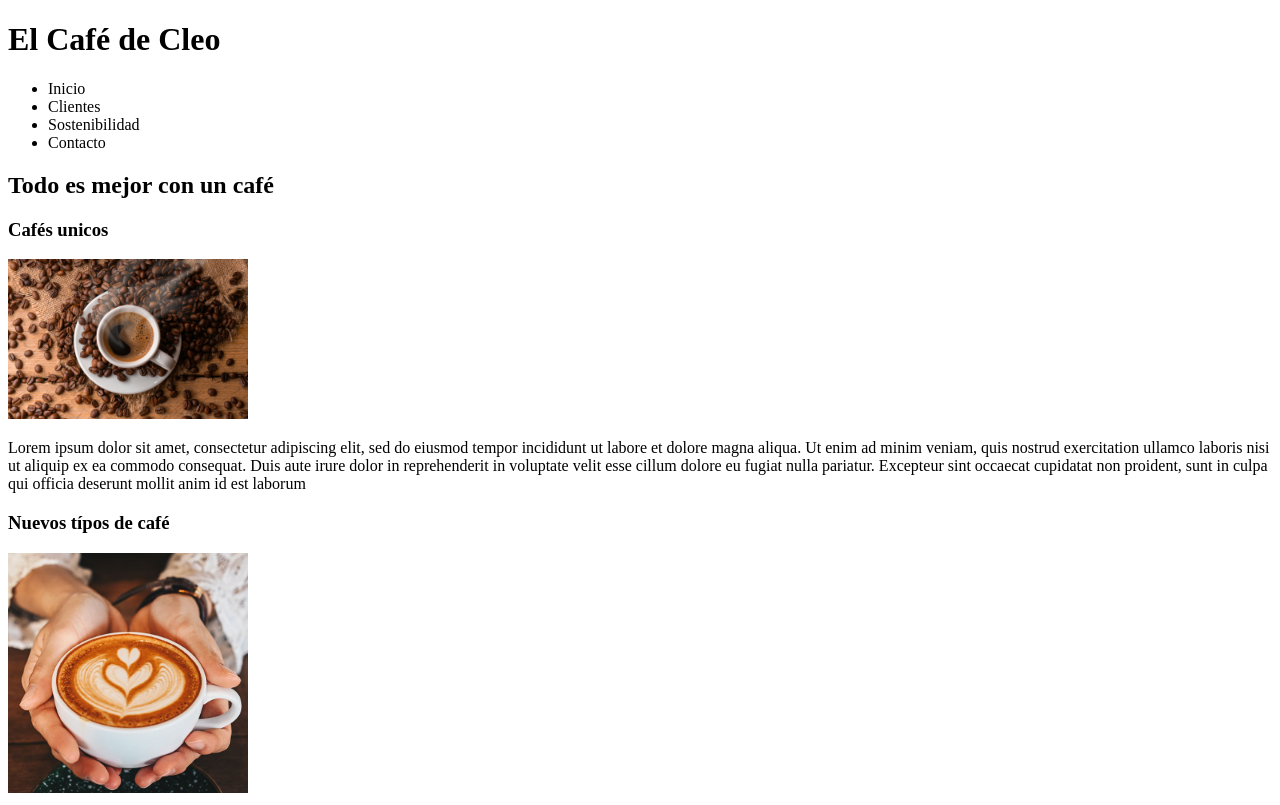
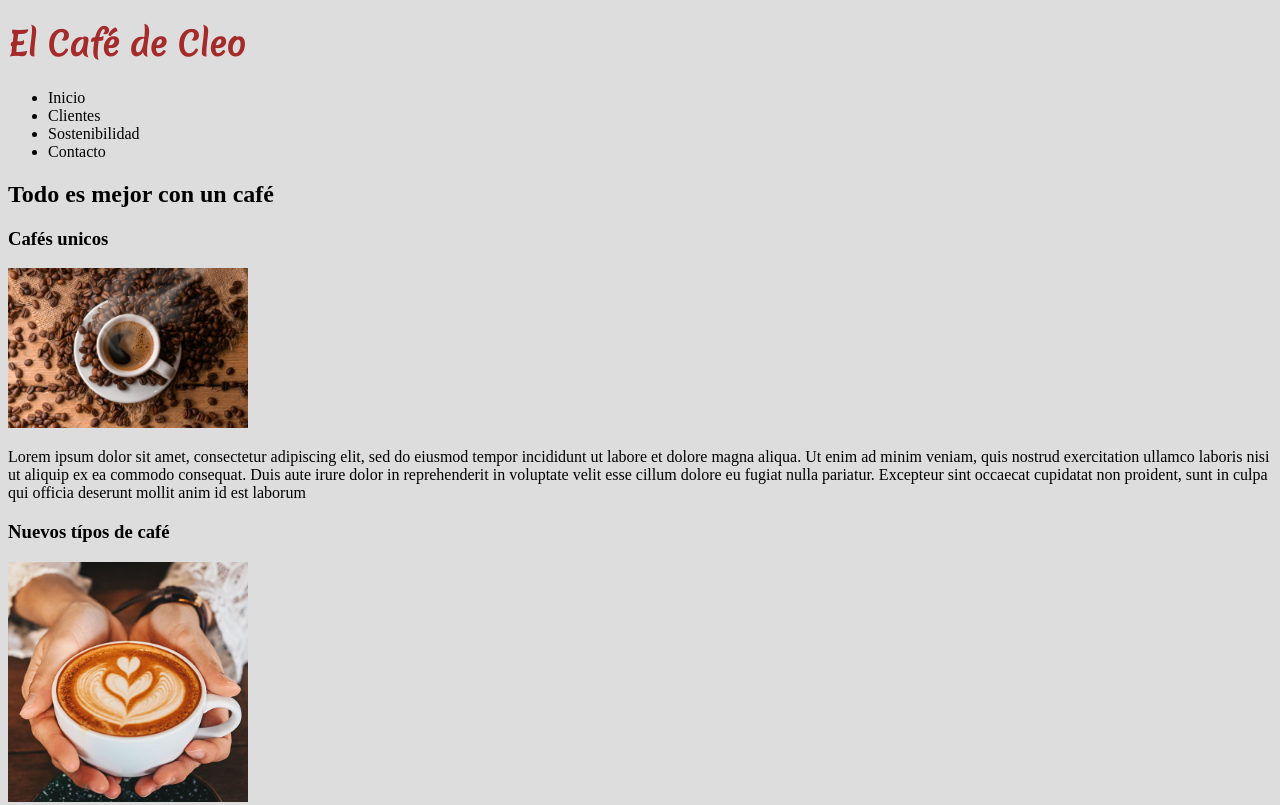
Before and after one commit to valeria-ivaniuk/cafe_de_cleo, a plain HTML site: page index.html in a window 1280 px wide. Shown: the top 805 px of the page. Drawn offline with Linux system fonts and the light colour scheme.

Commit message:
added new file and made changes in html

```diff
--- /dev/null
+++ b/CSS/styles.css
@@ -0,0 +1,8 @@
+@import url('https://fonts.googleapis.com/css2?family=Merienda&display=swap');
+body {
+    background-color: rgb(221, 221, 221);
+}
+h1{
+    font-family: 'Merienda', cursive;
+    color: brown;
+}
--- a/index.html
+++ b/index.html
@@ -7,6 +7,7 @@
             <!-- este trozo le dice que nuestra página web se puede ver en cualquier ancho de dispositivo y que la escala inicial va a ser en 1.0 -->
         <title>EL Café de Cleo</title>
             <!-- el titulo para el navegador -->
+            <link rel="stylesheet" href="CSS/styles.css">
     </head>
     <body>
         <header>
```
